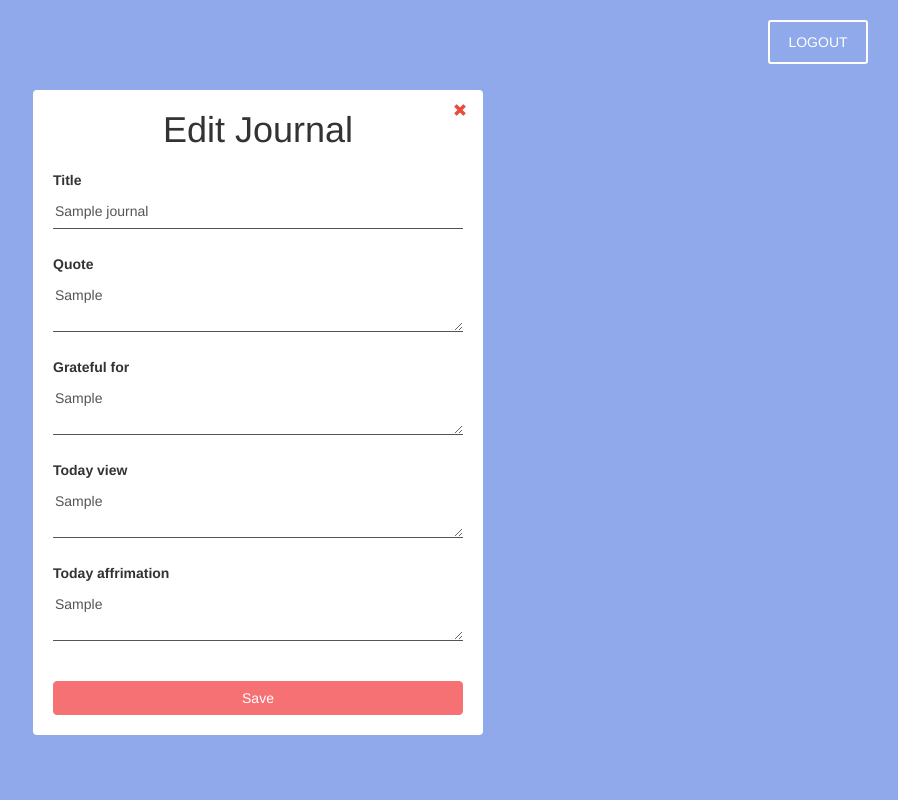
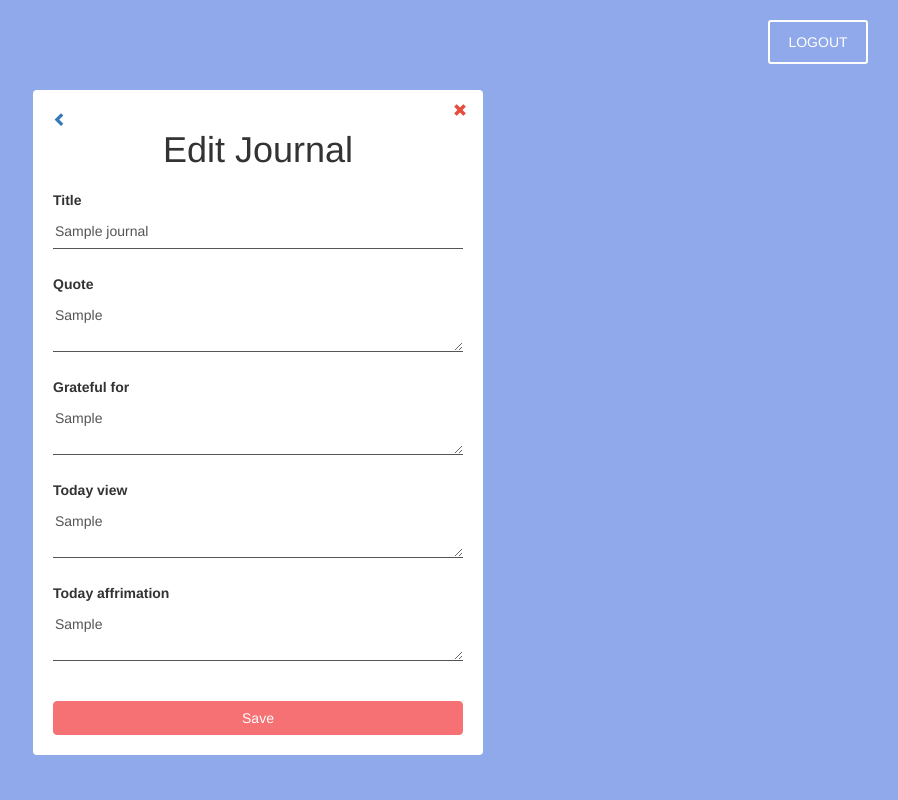
Before and after one commit to Aalena/journalProject, a Django app: page /journal/1 in a window 1280 px wide. Shown: the whole page, without its empty margins (382-1280 px from the left). Run offline with Django 3.2, Linux system fonts and the light colour scheme; a user stored in the database is signed in; tables that the repository leaves empty hold one stand-in row (values such as "Sample post"); some libraries are stand-ins or nearby versions.

Commit message:
[added]Added back button to journal list, in edit journal page.

```diff
--- a/JournalApp/templates/task.html
+++ b/JournalApp/templates/task.html
@@ -8,6 +8,7 @@
     {% if update %}
         <form method="POST" action="{% url 'journal-delete' journal.pk %}">
             {% csrf_token %}
+            <a href="{% url 'journals' %}"><span class="glyphicon glyphicon-chevron-left"></span></a>
             <button class="task__delete">
                 <span class="glyphicon glyphicon-remove"></span>
             </button>
```
